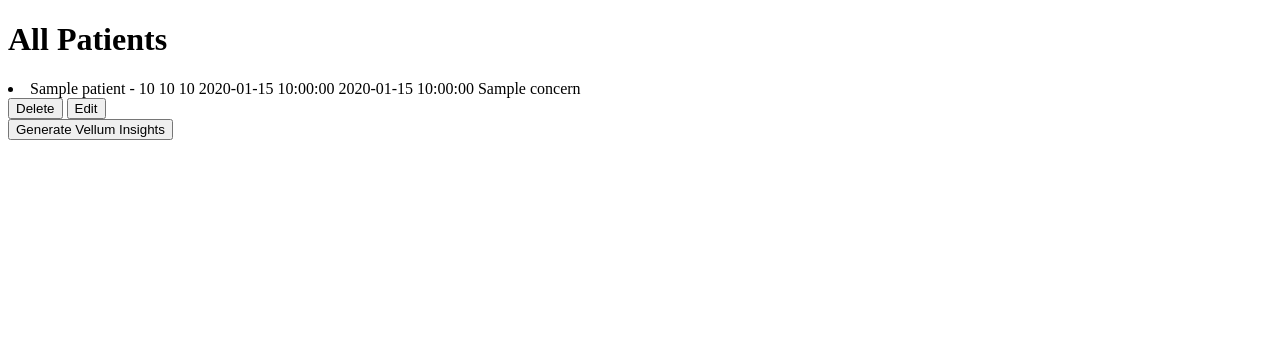
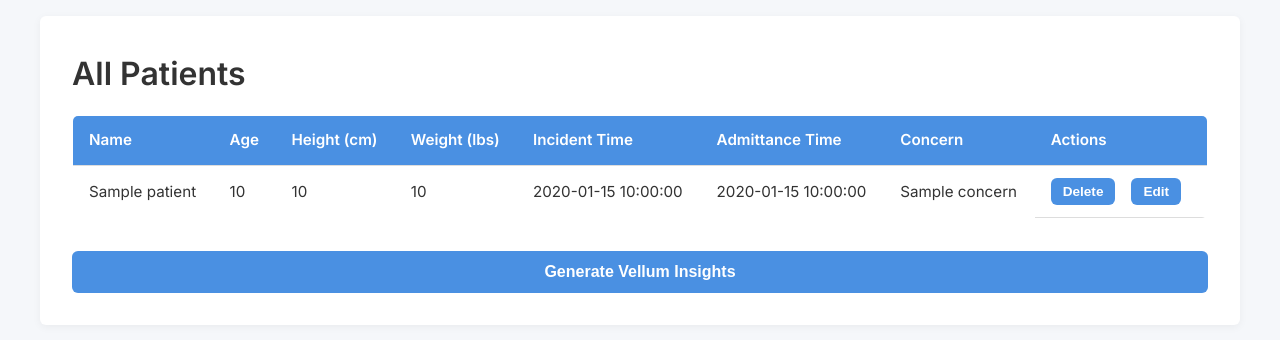
Before and after one commit to Matteo-Di-Rienzo/TerraHacks-TriageAI, a Flask app: page /patients in a window 1280 px wide. Shown: the top 340 px of the page. Run offline with Flask 3, Linux system fonts and the light colour scheme; a database or web service that is not in the repository returns one stand-in record (values such as "Sample title").

Commit message:
css styling

```diff
--- a/server/app.py
+++ /dev/null
@@ -1,97 +0,0 @@
-from flask import Flask, jsonify, request, render_template, redirect
-from pymongo import MongoClient
-from bson import ObjectId
-from dotenv import load_dotenv
-import os
-import json
-from vellum.client import Vellum
-import vellum.types as types
-
-
-load_dotenv()
-
-app = Flask(__name__)
-mongo_uri = os.getenv("MONGO_URI")
-# vellum_api_key = os.getenv("VELLUM_API_KEY")
-
-
-client = MongoClient(mongo_uri)
-db = client["terrahacks"]
-patientsCollection = db["patients"]
-# patients = list(patientsCollection.find({}))
-# for p in patients:
-#   p["_id"] = str(p["_id"])
-# patientsId = list(patientsCollection.find({}, {}))
-
-@app.route("/", defaults={"path":""})
-@app.route("/<path:path>")
-def serve_react(path):
-    return app.send_static_file("index.html")
-
-
-
-@app.route("/add", methods=["POST"])
-def add_patients():
-  data = request.json
-  patientsCollection.insert_one(data)
-  return jsonify({"status": "ok"})
-
-@app.route("/delete/<id>", methods=["POST"])
-def delete_patients(id):
-  patientsCollection.delete_one({"_id": ObjectId(id)})
-  return redirect("/patients")
-
-@app.route("/patients", methods=["GET"])
-def view_patients():
-  patients = list(patientsCollection.find({}))
-  for p in patients:
-    p["_id"] = str(p["_id"])
-
-  return render_template("patients.html", patients=patients)
-
-@app.route("/edit/<id>", methods=["GET"])
-def edit_patients(id):
-  patient = patientsCollection.find_one({"_id": ObjectId(id)})
-  return render_template("edit.html", patient=patient)
-
-@app.route("/update", methods=["POST"])
-def update_patient():
-    id = request.form["id"]
-    updated_data = {
-        "name": request.form["name"],
-        "age": int(request.form["age"]),
-        "height": request.form["height"],
-        "weight": request.form["weight"],
-        "incidentTime": request.form["incidentTime"],
-        "admittanceTime": request.form["admittanceTime"],
-        "concern": request.form["concern"]
-    }
-    patientsCollection.update_one(
-        {"_id": ObjectId(id)},
-        {"$set": updated_data}
-    )
-    return redirect("/patients")
-
-@app.route("/vellum", methods=["POST"])
-def vellum_insight():
-  client = Vellum(
-    api_key=os.environ["VELLUM_API_KEY"]
-  )
-  # patients_data = list(patientsCollection.find({}, {"_id": 0}))  # Get all patients, exclude _id
-
-  value_patients=json.dumps(list(patientsCollection.find({}, {"_id": 0})))  # Convert to JSON string
-
-  result = client.execute_prompt(
-      prompt_deployment_name="terra-hacks-er-triage-system-variant-1",
-      release_tag="LATEST",
-      inputs=[
-          types.StringInputRequest(
-              name="patients_list",
-              value=value_patients,
-          ),
-      ],
-  )
-  if result.state == "REJECTED":
-      raise Exception(result.error.message)
-  insight = result.outputs
-  return render_template("output.html", insight=insight)
--- a/static/style.css
+++ b/static/style.css
@@ -1,55 +1,196 @@
-body {
-  font-family: Arial, sans-serif;
-  background: #f0f0f0;
-}
-form {
-  background: #fff;
-  padding: 20px;
-  border-radius: 8px;
-  box-shadow: 0 2px 8px rgba(0,0,0,0.1);
-  max-width: 400px;
-  margin: 40px auto;
-}
-label {
-  display: block;
-  margin-top: 10px;
-}
-input {
-  width: 100%;
-  padding: 8px;
-  margin-top: 4px;
-  margin-bottom: 12px;
-  border: 1px solid #ccc;
-  border-radius: 4px;
-}
-button {
-  background: #007bff;
-  color: #fff;
-  border: none;
-  padding: 10px 20px;
-  border-radius: 4px;
-  cursor: pointer;
-}
-button:hover {
-  background: #0056b3;
+/* static/style.css */
+
+/* 1) Import a clean sans-serif */
+@import url('https://fonts.googleapis.com/css2?family=Inter:wght@400;500;600;700&display=swap');
+
+:root {
+  --primary: #4A90E2;
+  --primary-dark: #357ABD;
+  --background: #F5F7FA;
+  --surface: #FFFFFF;
+  --text: #333333;
+  --text-secondary: #666666;
+  --border: #DDDDDD;
+  --radius: 6px;
+  --gap: 1rem;
+  --transition: 0.3s ease;
 }
 
-.priority-table {
-  width: 60%;
-  margin: 20px auto;
-  border-collapse: collapse;
-  background: #fff;
+* {
+  margin: 0;
+  padding: 0;
+  box-sizing: border-box;
+}
+
+body {
+  font-family: 'Inter', sans-serif;
+  background-color: var(--background);
+  color: var(--text);
+  line-height: 1.6;
+  padding: var(--gap);
+}
+
+/* Centered card/container */
+.container {
+  max-width: 1200px;
+  margin: 0 auto;
+  background: var(--surface);
+  padding: calc(var(--gap) * 2);
+  border-radius: var(--radius);
   box-shadow: 0 2px 8px rgba(0,0,0,0.05);
 }
-.priority-table th, .priority-table td {
-  border: 1px solid #ccc;
-  padding: 10px;
-  text-align: center;
+
+/* Headings */
+h1, h2, h3 {
+  margin-bottom: var(--gap);
+  font-weight: 600;
 }
+
+/* Forms */
+form {
+  display: flex;
+  flex-direction: column;
+}
+
+label {
+  margin-bottom: 0.25rem;
+  font-weight: 500;
+  color: var(--text-secondary);
+}
+
+input[type="text"],
+input[type="number"],
+input[type="datetime-local"],
+textarea {
+  padding: 0.75rem;
+  border: 1px solid var(--border);
+  border-radius: var(--radius);
+  margin-bottom: var(--gap);
+  font-size: 1rem;
+  transition: border-color var(--transition);
+}
+
+input:focus,
+textarea:focus {
+  outline: none;
+  border-color: var(--primary);
+}
+
+/* Buttons */
+button {
+  padding: 0.75rem 1.5rem;
+  border: none;
+  border-radius: var(--radius);
+  background-color: var(--primary);
+  color: var(--surface);
+  font-size: 1rem;
+  font-weight: 600;
+  cursor: pointer;
+  transition: background-color var(--transition);
+}
+
+button:hover {
+  background-color: var(--primary-dark);
+}
+
+/* Links */
+a {
+  color: var(--primary);
+  text-decoration: none;
+  font-weight: 500;
+  margin-top: 0.5rem;
+}
+
+a:hover {
+  text-decoration: underline;
+}
+
+/* Tables (AI Insights) */
+table, .priority-table {
+  width: 100%;
+  border-collapse: collapse;
+  margin-bottom: calc(var(--gap) * 2);
+}
+
+.priority-table thead th {
+  background-color: var(--primary);
+  color: var(--surface);
+  text-align: left;
+  padding: 0.75rem 1rem;
+}
+
+.priority-table tbody tr:nth-child(even) {
+  background-color: #FBFBFB;
+}
+
+.priority-table td,
 .priority-table th {
-  background: #007bff;
-  color: #fff;
+  padding: 0.75rem 1rem;
+  border-bottom: 1px solid var(--border);
 }
-.priority-table tr:nth-child(even) {
-  background: #f9f9f9;
+
+/* Responsive tweaks */
+@media (max-width: 600px) {
+  .container {
+    padding: var(--gap);
+  }
+
+  input, textarea, button {
+    width: 100%;
+  }
 }
+
+
+.patient-table {
+  width: 100%;
+  border-collapse: collapse;
+  margin-bottom: 2rem;
+  background-color: white;
+  border: 1px solid var(--border);
+  border-radius: var(--radius);
+  overflow: hidden;
+  font-size: 0.95rem;
+}
+
+.patient-table th, .patient-table td {
+  padding: 0.75rem 1rem;
+  text-align: left;
+  border-bottom: 1px solid var(--border);
+}
+
+.patient-table th {
+  background-color: var(--primary);
+  color: white;
+  font-weight: 600;
+}
+
+.patient-table tbody tr:nth-child(even) {
+  background-color: #F9FAFB;
+}
+
+.patient-table td form {
+  display: inline;
+}
+
+.patient-table button {
+  margin-right: 0.5rem;
+  padding: 0.4rem 0.75rem;
+  font-size: 0.85rem;
+}
+
+/* at the bottom of static/style.css */
+
+/* Layout the two action buttons in one row, with a gap */
+.patient-table td:last-child {
+  display: flex;
+  align-items: center;
+  gap: 0.5rem;    /* space between Delete and Edit */
+  white-space: nowrap;
+}
+
+/* get rid of the old inline-form rule if you like,
+   flex will handle the layout */
+.patient-table td form {
+  display: block;
+  margin: 0;      /* remove any default margins */
+}
--- a/templates/edit.html
+++ b/templates/edit.html
@@ -2,6 +2,7 @@
 <html>
 <head>
   <title>Edit Patient</title>
+  <link rel="stylesheet" href="{{ url_for('static', filename='style.css') }}">
 </head>
 <body>
   <h1>Edit Patient</h1>
--- a/templates/index.html
+++ b/templates/index.html
@@ -1,7 +1,7 @@
 <!DOCTYPE html>
 <html>
 <head>
-    <title>Flask Demo</title>
+    <title>Triage AI</title>
     <link rel="stylesheet" href="{{ url_for('static', filename='style.css') }}">
 </head>
 <body>
--- a/templates/output.html
+++ b/templates/output.html
@@ -8,7 +8,6 @@
 <body>
   <h1>AI Insights</h1>
   <!-- <pre style="white-space: pre-wrap;">{{ insight }}</pre> -->
-  <a href="/">← Back</a>
 
   <h3>Priority List</h3>
   <table class="priority-table">
@@ -39,6 +38,8 @@
       {% endif %}
     </tbody>
   </table>
+  <a href="/">← Back</a>
   <script src="{{ url_for('static', filename='script.js') }}"></script>
+
 </body>
 </html>
--- a/templates/patients.html
+++ b/templates/patients.html
@@ -3,27 +3,51 @@
 <head>
   <meta charset="UTF-8" />
   <title>All Patients</title>
+  <link rel="stylesheet" href="{{ url_for('static', filename='style.css') }}">
 </head>
 <body>
+  <div class="container">
     <h1>All Patients</h1>
+
+    <table class="patient-table">
+      <thead>
+        <tr>
+          <th>Name</th>
+          <th>Age</th>
+          <th>Height (cm)</th>
+          <th>Weight (lbs)</th>
+          <th>Incident Time</th>
+          <th>Admittance Time</th>
+          <th>Concern</th>
+          <th>Actions</th>
+        </tr>
+      </thead>
+      <tbody>
         {% for p in patients %}
-    <li>{{ p.name }} - {{ p.age }}
-        {{ p.height }} {{ p.weight }}
-        {{ p.incidentTime }} {{ p.admittanceTime }}
-        {{ p.concern }}</li>
-
+        <tr>
+          <td>{{ p.name }}</td>
+          <td>{{ p.age }}</td>
+          <td>{{ p.height }}</td>
+          <td>{{ p.weight }}</td>
+          <td>{{ p.incidentTime }}</td>
+          <td>{{ p.admittanceTime }}</td>
+          <td>{{ p.concern }}</td>
+          <td>
             <form action="/delete/{{ p._id }}" method="POST" style="display:inline;">
               <button type="submit">Delete</button>
-
             </form>
-
             <form action="/edit/{{ p._id }}" method="GET" style="display:inline;">
               <button type="submit">Edit</button>
             </form>
+          </td>
+        </tr>
         {% endfor %}
+      </tbody>
+    </table>
 
     <form action="/vellum" method="POST">
-    <button type="generate">Generate Vellum Insights</button>
+      <button type="submit">Generate Vellum Insights</button>
     </form>
+  </div>
 </body>
 </html>
```
Lines whose indentation alone changed are shown as unchanged.
